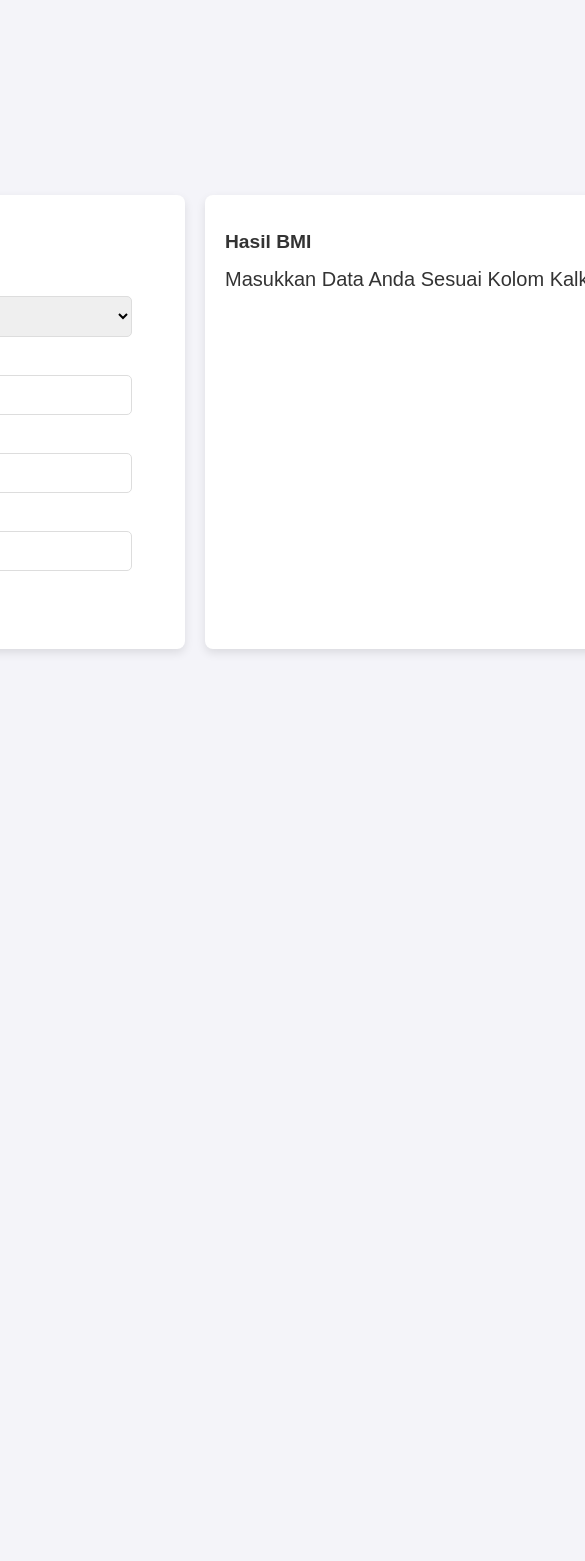
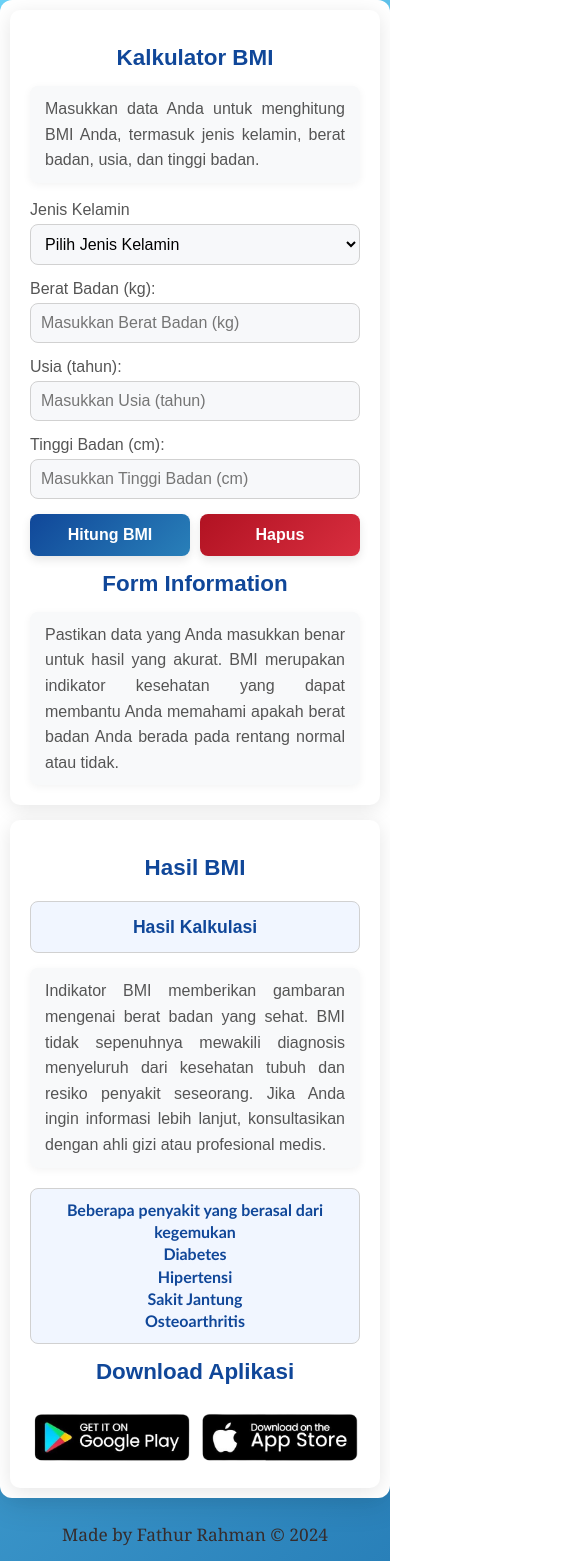
Before and after one commit to revou-fundamental-course/28-oct-24-thurrah, a plain HTML site: page index.html in a window 390 px wide. Shown: the top 1561 px of the page, 585 px wide, since content can reach past the window. Before the commit the page ends 844 px from the top, so only its background shows below. Drawn offline with Linux system fonts and the light colour scheme.

Commit message:
mini project

```diff
--- /dev/null
+++ b/assets/css/style.css
@@ -0,0 +1,240 @@
+/* Basic Reset */
+* {
+  box-sizing: border-box;
+  margin: 0;
+  padding: 0;
+}
+
+/* Body styling with gradient background and centered content */
+body {
+  font-family: 'Arial', sans-serif;
+  background: linear-gradient(135deg, #6dd5fa, #2980b9);
+  display: flex;
+  flex-direction: column;
+  align-items: center;
+  justify-content: center;
+  min-height: 100vh;
+  color: #333;
+}
+
+/* Main container layout for cards */
+.container {
+  display: flex;
+  gap: 20px;
+  padding: 20px;
+  background: #ffffff;
+  border-radius: 12px;
+  box-shadow: 0 8px 30px rgba(0, 0, 0, 0.1);
+  flex-wrap: wrap;
+  max-width: 1200px;
+}
+
+/* Paragraph styling inside card */
+.card p {
+  font-size: 1em;
+  line-height: 1.6;
+  color: #555;
+  margin-top: 15px;
+  margin-bottom: 15px;
+  text-align: justify;
+}
+
+/* Styling for paragraphs inside <article> elements within cards */
+.card article p {
+  padding: 10px 15px;
+  background-color: #f8f9fa;
+  border-radius: 8px;
+  box-shadow: 0 2px 8px rgba(0, 0, 0, 0.05);
+}
+
+/* Styling for span text inside cards */
+.card span {
+  display: block;
+  margin-top: 20px;
+  padding-top: 10px;
+  padding-bottom: 10px;
+  font-weight: bold;
+  color: #104799;
+  line-height: 1.4;
+  text-align: center;
+  font-family: 'Gill Sans', 'Gill Sans MT', Calibri, 'Trebuchet MS', sans-serif;
+  border: 1px solid #d1d1d1;
+  border-radius: 8px;
+  background-color: #f1f6ff;
+}
+
+/* Adding space after line breaks inside card span */
+.card article span br {
+  margin-bottom: 5px;
+}
+
+/* Image styling in card */
+.card img {
+  width: 100%;
+  height: auto;
+  margin-top: 10px;
+  border-radius: 8px;
+}
+
+/* Removing bottom margin from the last paragraph in a card for consistency */
+.container .card p:last-child {
+  margin-bottom: 0;
+}
+
+/* Styling for individual card with shadow and padding */
+.card {
+  width: 480px;
+  padding: 25px;
+  background: #ffffff;
+  border-radius: 10px;
+  box-shadow: 0 4px 20px rgba(0, 0, 0, 0.1);
+}
+
+/* Card header styling */
+.card header h2 {
+  font-size: 1.6em;
+  color: #104799;
+  text-align: center;
+  margin-bottom: 15px;
+  margin-top: 15px;
+}
+
+/* Label styling within card */
+.card label {
+  font-size: 1em;
+  color: #555;
+  margin-bottom: 5px;
+  display: block;
+}
+
+/* Input and select field styling */
+.card input,
+.card select {
+  width: 100%;
+  padding: 12px;
+  margin-bottom: 15px;
+  border: 1px solid #d1d1d1;
+  border-radius: 8px;
+  font-size: 1em;
+  background-color: #f7f8fa;
+  transition: border-color 0.3s ease, box-shadow 0.3s ease;
+}
+
+/* Focus effects for inputs and selects */
+.card input:focus,
+.card select:focus {
+  border-color: #104799;
+  box-shadow: 0 0 8px rgba(16, 71, 153, 0.15);
+  outline: none;
+}
+
+/* Button container styling */
+.button-container {
+  display: flex;
+  gap: 10px;
+  justify-content: space-between;
+}
+
+/* Button styling with common properties */
+.card button {
+  width: 48%;
+  padding: 12px;
+  font-size: 1em;
+  font-weight: bold;
+  border: none;
+  border-radius: 8px;
+  cursor: pointer;
+  transition: background-color 0.3s ease, transform 0.2s ease;
+  color: #ffffff;
+  box-shadow: 0 4px 10px rgba(0, 0, 0, 0.1);
+}
+
+/* Primary button with gradient background */
+.calculate-btn {
+  background: linear-gradient(135deg, #104799, #2980b9);
+}
+
+/* Hover effect for primary button */
+.calculate-btn:hover {
+  background: linear-gradient(135deg, #083d75, #1a5276);
+  transform: scale(1.05);
+}
+
+/* Secondary button with different color gradient */
+.reset-btn {
+  background: linear-gradient(135deg, #b11222, #d82e3f);
+}
+
+/* Hover effect for secondary button */
+.reset-btn:hover {
+  background: linear-gradient(135deg, #850b1a, #ac1f2c);
+  transform: scale(1.05);
+}
+
+/* Result display styling */
+.result {
+  font-size: 1.3em;
+  color: #104799;
+  font-weight: bold;
+  text-align: center;
+  padding: 45px;
+  line-height: 30px;
+  margin-top: 20px;
+  border: 1px solid #d1d1d1;
+  border-radius: 8px;
+  background-color: #f1f6ff;
+}
+
+/* Footer styling */
+footer {
+  padding: 15px;
+  font-size: 1.2em;
+  text-align: center;
+  font-family: Cambria, Cochin, Georgia, Times, 'Times New Roman', serif;
+}
+
+/* Paragraph style for footer */
+footer p {
+  color: rgb(54, 44, 44);
+  font-size: 0.9em;
+  margin-top: 10px;
+}
+
+/* Responsive Design for screens up to 768px wide */
+@media (max-width: 768px) {
+  .container {
+    flex-direction: column;
+    align-items: center;
+    padding: 10px;
+    gap: 15px;
+  }
+
+  /* Adjust card width and padding for smaller screens */
+  .card {
+    width: 100%;
+    padding: 20px;
+  }
+
+  /* Adjust font size for headers on smaller screens */
+  .card header h2 {
+    font-size: 1.4em;
+  }
+
+  /* Adjust padding and font size of input and select elements */
+  .card input,
+  .card select {
+    padding: 10px;
+    font-size: 1em;
+  }
+
+  /* Buttons span full width on smaller screens */
+  .card button {
+    width: 100%;
+  }
+
+  /* Adjust result font size and padding */
+  .result {
+    font-size: 1.1em;
+    padding: 10px;
+  }
+}
--- a/css/day2.css
+++ /dev/null
@@ -1,33 +0,0 @@
-.container {
-    width: 100%;
-    background: red;
-    display: flex;
-    flex-direction: column;
-}
-
-.btn {
-    padding: 5px;
-    min-width: 30px;
-}
-
-.btn-ac {
-    min-width: 60px !important;
-}
-
-.input {
-    padding: 5px;
-}
-
-@media only screen and (max-width: 600px) {
-    .container {
-        background: blue;
-        flex-direction: column-reverse;
-    }
-}
-
-@media only screen and (max-width: 250px) {
-    .container {
-        background: green;
-        flex-direction: column;
-    }
-}
--- a/css/style.css
+++ /dev/null
@@ -1,69 +0,0 @@
-body {
-  font-family: Arial, sans-serif;
-  display: flex;
-  align-items: center;
-  justify-content: center;
-  height: 100vh;
-  margin: 0;
-  background-color: #f4f4f9;
-}
-.container {
-  display: flex;
-  gap: 20px;
-}
-.card {
-  width: 550px;
-  padding: 20px;
-  background: #fff;
-  border-radius: 8px;
-  box-shadow: 0 4px 10px rgba(0, 0, 0, 0.1);
-}
-.card h2 {
-  font-size: 1.2em;
-  margin-bottom: 15px;
-  color: #333;
-}
-.card input, .card select {
-    width: 94%;
-    padding: 10px;
-    margin: 10px 0;
-    border: 1px solid #ddd;
-    border-radius: 5px;
-    font-size: 16px;
-}
-.card input {
-  width: 90%;
-  padding: 10px;
-  margin: 10px 0;
-  border: 1px solid #ddd;
-  border-radius: 5px;
-  font-size: 16px;
-}
-.card button {
-  width: 30%;
-  padding: 10px;
-  margin-top: 10px;
-  font-size: 16px;
-  border: none;
-  border-radius: 5px;
-  cursor: pointer;
-}
-.calculate-btn {
-  background: #104799;
-  color: #fff;
-}
-.calculate-btn:hover {
-  background: #0d2d5e;
-}
-.reset-btn {
-  background: #b11222;
-  color: #fff;
-}
-.reset-btn:hover {
-  background: #5f0b13;
-}
-.result {
-  font-size: 20px;
-  color: #333;
-  text-align: left;
-}
--- a/index.html
+++ b/index.html
@@ -1,18 +1,26 @@
 <!DOCTYPE html>
 <html lang="en">
+
 <head>
     <meta charset="UTF-8">
     <meta name="viewport" content="width=device-width, initial-scale=1.0">
     <title>Kalkulator BMI</title>
-    <link rel="stylesheet" href="css/style.css">
-    <script src="js/script.js"></script>
+    <link rel="stylesheet" href="assets/css/style.css">
 </head>
+
 <body>
 
-<div class="container">
-    <div class="card">
+    <main class="container">
+        <section class="card">
+            <header>
                 <h2>Kalkulator BMI</h2>
+            </header>
+            <article>
+                <p>Masukkan data Anda untuk menghitung BMI Anda, termasuk jenis kelamin, berat badan, usia, dan tinggi badan.</p>
+            </article>
+            <br>
 
+            <!-- Input fields with labels and placeholders -->
             <label for="gender">Jenis Kelamin</label>
             <select id="gender">
                 <option value="">Pilih Jenis Kelamin</option>
@@ -29,15 +37,51 @@
             <label for="height">Tinggi Badan (cm):</label>
             <input type="number" id="height" placeholder="Masukkan Tinggi Badan (cm)" required>
 
+            <div class="button-container">
                 <button class="calculate-btn" onclick="calculateBMI()">Hitung BMI</button>
                 <button class="reset-btn" onclick="resetFields()">Hapus</button>
             </div>
 
-    <div class="card">
+            <!-- Additional article information -->
+            <article>
+                <header>
+                    <h2>Form Information</h2>
+                </header>
+                <p>Pastikan data yang Anda masukkan benar untuk hasil yang akurat. BMI merupakan indikator kesehatan yang dapat
+                    membantu Anda memahami apakah berat badan Anda berada pada rentang normal atau tidak.</p>
+            </article>
+        </section>
+
+        <!-- Result card -->
+        <section class="card">
+            <header>
                 <h2>Hasil BMI</h2>
-        <div id="result" class="result">Masukkan Data Anda Sesuai Kolom Kalkulator BMI.</div>
+            </header>
+            <div id="result" class="result">Hasil Kalkulasi</div>
+            <article>
+                <p>Indikator BMI memberikan gambaran mengenai berat badan yang sehat. BMI tidak sepenuhnya mewakili diagnosis menyeluruh dari kesehatan tubuh
+                    dan resiko penyakit seseorang. Jika Anda ingin informasi lebih lanjut, konsultasikan dengan ahli gizi atau profesional medis.</p>
+            </article>
+            <div>
+                <span>Beberapa penyakit yang berasal dari kegemukan <br>
+                    Diabetes <br>
+                    Hipertensi <br>
+                    Sakit Jantung <br>
+                    Osteoarthritis
+                </span>
+                <header>
+                    <h2>Download Aplikasi</h2>
+                </header>
+                <img src="assets/img/images.png" alt="Logo aplikasi">
             </div>
-</div>
+        </section>
+    </main>
 
+    <footer>
+       <p>Made by Fathur Rahman &copy; 2024</p>
+    </footer>
+
+    <script src="assets/js/script.js"></script>
 </body>
+
 </html>
--- a/js/script.js
+++ /dev/null
@@ -1,42 +0,0 @@
-function calculateBMI() {
-    const gender = document.getElementById("gender").value;
-    const age = parseInt(document.getElementById("age").value);
-    const weight = parseFloat(document.getElementById("weight").value);
-    const height = parseFloat(document.getElementById("height").value) / 100;
-
-    if (gender === "") {
-        document.getElementById("result").textContent = "Pilih jenis kelamin yang sesuai.";
-        return;
-    }
-    if (isNaN(weight) || isNaN(height) || height === 0) {
-        document.getElementById("result").textContent = "Masukkan berat badan dan tinggi badan yang benar.";
-        return;
-    }
-    if (isNaN(age) || age <= 0) {
-        document.getElementById("result").textContent = "Masukkan Usia dengan benar.";
-        return;
-    }
-
-    const bmi = (weight / (height * height)).toFixed(2);
-    let status = "";
-
-    if (bmi < 18.5) {
-        status = "Berat Badan Kurang";
-    } else if (bmi < 24.9) {
-        status = "Berat Badan Normal";
-    } else if (bmi < 29.9) {
-        status = "Berat Badan Lebih";
-    } else {
-        status = "Obesitas";
-    }
-
-    document.getElementById("result").textContent = `Jenis Kelamin: ${gender} | Usia: ${age} tahun | BMI: ${bmi} (${status}).`;
-    }
-
-    function resetFields() {
-        document.getElementById("gender").value = "";
-        document.getElementById("age").value = "";
-        document.getElementById("weight").value = "";
-        document.getElementById("height").value = "";
-        document.getElementById("result").textContent = "Masukkan Data Anda Sesuai Kolom Kalkulator BMI.";
-    }
```
Also changed, not shown: assets/js/script.js (added, +49 -0 lines), day1.html (deleted, +0 -27 lines), day2.html (deleted, +0 -50 lines), js/day2.js (deleted, +0 -28 lines), assets/img/images.png (added). Lines whose indentation alone changed are shown as unchanged.
